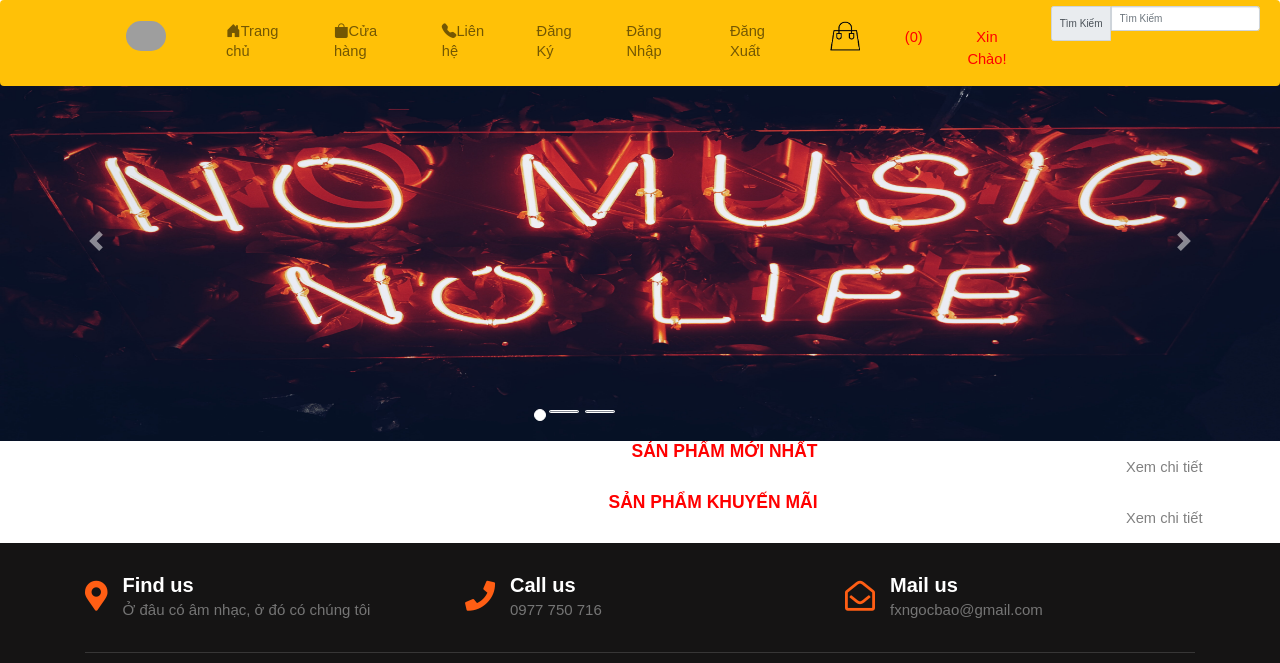
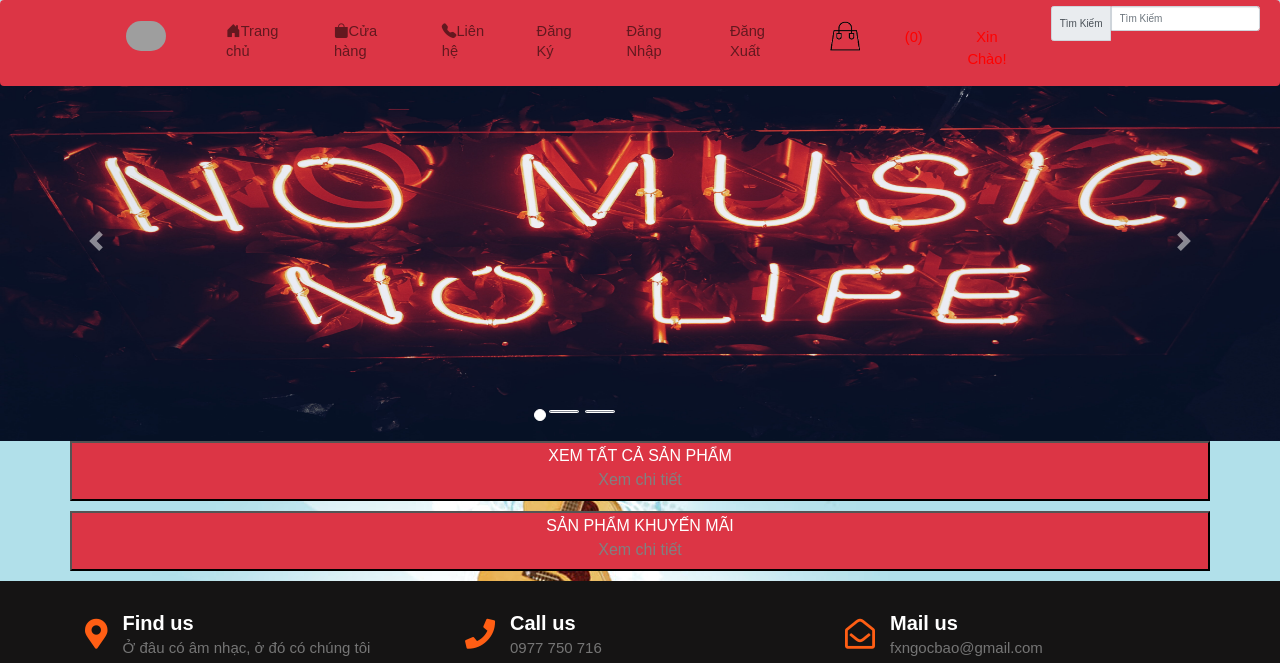
Before and after one commit to fxngocbao/DoAnTTTN, a PHP site: page /index.php in a window 1280 px wide. Shown: the top 663 px of the page. Run offline with PHP 8.4, Linux system fonts and the light colour scheme; data that the repository does not hold is empty; some libraries are stand-ins or nearby versions; grey boxes are pictures that could not be loaded.

Commit message:
update code

```diff
--- a/Controller/dangky.php
+++ b/Controller/dangky.php
@@ -29,7 +29,7 @@
                     echo '<script>alert("Đăng ký thành công")</script>';
                     include "./View/front/home.php";
                 } else {
-                    echo '<script>alert("Đăng ký ko thành công")</script>';
+                    echo '<script>alert("Đăng ký không thành công")</script>';
                     include './View/front/registration.php';
                 }
             }
--- a/View/front/header.php
+++ b/View/front/header.php
@@ -25,7 +25,7 @@
 
         <div class="col-12">
             <div class="row">
-                <nav class="navbar navbar-expand-lg navbar-warning bg-warning fixed-top" style="margin-bottom: 0px;">
+                <nav class="navbar navbar-expand-lg navbar-warning bg-danger fixed-top" style="margin-bottom: 0px;">
 
                     <!-- Right -->
                     <a class="navbar-brand" href="#">
--- a/View/front/home.php
+++ b/View/front/home.php
@@ -3,23 +3,21 @@
 
       <!-- Heading -->
       <div class="row">
-          <div class="col-lg-8 text-right">
-              <h3 class="mb-5 font-weight-bold" style="color: red;">SẢN PHẨM MỚI NHẤT</h3>
-          </div>
-          <div class="col-lg-4 text-right mt-4">
           <a href="index.php?action=sanpham">
-                <span style="color: gray;">Xem chi tiết</span>
+              <button style="color: white; background-color: #dc3545; width: 100%;height: 60px  ;text-decoration: none; font-size: 16px;">XEM TẤT CẢ SẢN PHẨM
+                  <P style="color: gray;">Xem chi tiết</P>
+              </button>
           </a>
-          </div>
 
 
       </div>
+      <p></p>
       <!--Grid row-->
       <div class="row">
           <?php
             $hh = new hanghoa();
-            $result = $hh -> getHangHoaNew();
-                while($set = $result -> fetch()){
+            $result = $hh->getHangHoaNew();
+            while ($set = $result->fetch()) {
             ?>
 
               <!--Grid column-->
@@ -34,8 +32,8 @@
                       <?php echo number_format($set['dongia']); ?> <sup><u>đ</u></sup></br>
                   </h5>
 
-              <a href="index.php?action=sanpham&act=detail&id=<?php echo $set['mahh'];?>">
-                  <span><?php echo $set['tenhh']?></span></br>
+                  <a href="index.php?action=sanpham&act=detail&id=<?php echo $set['mahh']; ?>">
+                      <span><?php echo $set['tenhh'] ?></span></br>
                   </a>
 
                   <button class="btn btn-danger my-3" id="may4" value="lap 4">Xem</button>
@@ -56,22 +54,20 @@
 
       <!-- Heading -->
       <div class="row">
-          <div class="col-lg-8 text-right">
-              <h3 class="mb-5 font-weight-bold" style="color: red;">SẢN PHẨM KHUYẾN MÃI</h3>
-          </div>
-          <div class="col-lg-4 text-right mt-4">
           <a href="index.php?action=sanpham&act=khuyenmai">
-                  <span style="color: gray;">Xem chi tiết</span>
-          </div>
+              <button style="color: white; background-color: #dc3545; width: 100%;height: 60px  ;text-decoration: none; font-size: 16px;">SẢN PHẨM KHUYẾN MÃI
+                  <P style="color: gray;">Xem chi tiết</P>
+              </button>
           </a>
 
       </div>
+      <p></p>
       <!--Grid row-->
       <div class="row">
           <?php
             $hh = new hanghoa();
-            $result = $hh -> getHangHoaSale();
-                while($set = $result -> fetch()){
+            $result = $hh->getHangHoaSale();
+            while ($set = $result->fetch()) {
             ?>
 
               <!--Grid column-->
@@ -84,16 +80,16 @@
 
                   <h5 class="my-4 font-weight-bold">
                       <font color="red">
-                  <?php echo number_format ($set['dongia']); ?>
+                          <?php echo number_format($set['dongia']); ?>
                           <sup><u>đ</u></sup>
                       </font>
-                  <strike><?php echo number_format ($set['giamgia']); ?></strike><sup><u>đ</u></sup>
+                      <strike><?php echo number_format($set['giamgia']); ?></strike><sup><u>đ</u></sup>
                   </h5>
 
                   <a href="">
                       <span><?php echo $set['tenhh']; ?></span></br>
                   </a>
-              <button class="btn btn-danger my-3" id="may4" value="lap 4">New</button>
+                  <button class="btn btn-danger my-4" id="may4" value="lap 4">New</button>
                   <h5>Số lượt xem: <?php echo $set['soluotxem']; ?></h5>
 
               </div>
--- a/View/front/sanpham.php
+++ b/View/front/sanpham.php
@@ -68,7 +68,7 @@
               <div class="col-lg-4 col-md-4 mb-3 text-left">
 
                   <div class="view overlay z-depth-1-half">
-                      <img src="Assets/front/images<?php echo $set['hinh']; ?>" class="img-fluid" alt="">
+                      <img src="Assets/front/images/<?php echo $set['hinh']; ?>" class="img-fluid" alt="">
 
                       <div class="mask rgba-white-slight mt-2"><?php echo $set['tenhh']; ?></div>
                   </div>
--- a/index.php
+++ b/index.php
@@ -1,7 +1,11 @@
 <?php
 session_start();
-set_include_path(get_include_path().PATH_SEPARATOR.'Model/');
-spl_autoload_extensions('.php');
+// set_include_path(get_include_path().PATH_SEPARATOR.'Model/');
+// spl_autoload_extensions('.php');
+// spl_autoload_register();
+// include "./Config/Connect.php";
+set_include_path(get_include_path() . PATH_SEPARATOR . 'Model/'); // dang ky duong nhan voi model
+spl_autoload_extensions('.php'); //lay doi co ten .php
 spl_autoload_register();
 include "./Config/Connect.php";
 ?>
@@ -36,10 +40,12 @@ include "./Config/Connect.php";
     <link rel="stylesheet" href="./Assets/front/css/header.css">
     <link rel="shortcut icon" href="./Assets/front/images/logo.png" type="image/x-icon">
     <link rel="stylesheet" href="./Assets/front/css/footer.css">
-
-    <title>Đồ Án Tốt Nghiẹp</title>
+    <title>Đồ Án Tốt Nghiệp</title>
 </head>
 <style>
+    body {
+        background-image: url('./Assets/front/images/body.jpg');
+    }
 </style>
 
 <body>
@@ -57,7 +63,7 @@ include "./Config/Connect.php";
             <div class="row">
                 <!-- hien thi noi dung đây -->
                 <?php
-                $ctrl ="home";
+                $ctrl = "home";
                 if (isset($_GET["action"]))
                     $ctrl = $_GET["action"];
                 include "Controller/" . $ctrl . ".php";
```
Also changed, not shown: Assets/front/images/body.jpg (added). Lines whose indentation alone changed are shown as unchanged.
